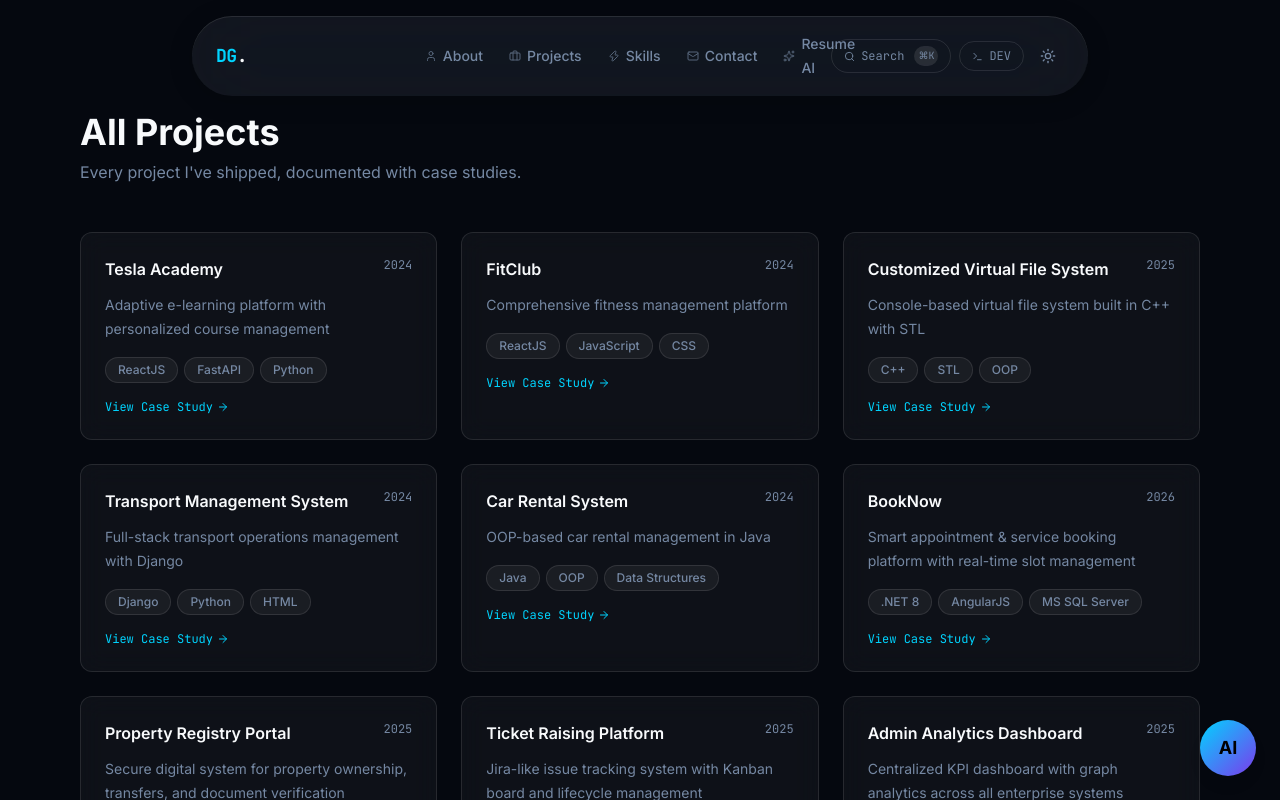
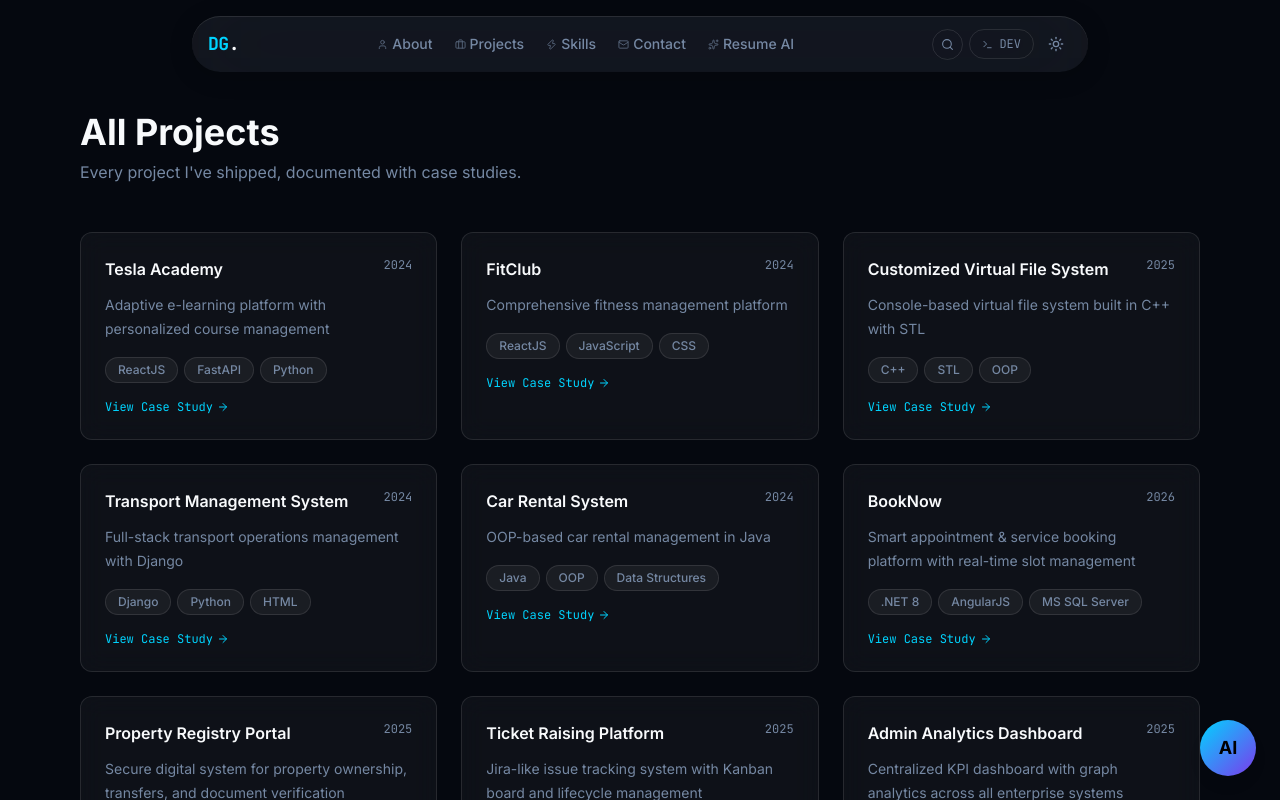
Before and after one commit to DineshDGaikwad/my-portfolio, a Next.js app: page /projects in a window 1280 px wide. Shown: the top 800 px of the page. Built offline with nearby package versions, Linux system fonts and the light colour scheme.

Commit message:
fix: desktop navbar overlap — flex layout, icon-only search, shrink-0 actions

```diff
--- a/components/layout/Navbar.tsx
+++ b/components/layout/Navbar.tsx
@@ -69,23 +69,21 @@ export function Navbar() {
             scrolled ? 'bg-white/[0.08]' : 'bg-white/[0.05]'
           )}
         >
-          <nav className="px-5 md:px-6 py-2.5 grid grid-cols-3 items-center" aria-label="Main navigation">
+          <nav className="px-4 py-2.5 flex items-center justify-between gap-2" aria-label="Main navigation">
 
             {/* Logo */}
-            <div className="flex items-center">
             <motion.a
               href={logoHref}
               whileHover={{ scale: 1.05 }}
               whileTap={{ scale: 0.97 }}
-                className="font-mono text-neon-blue font-bold text-lg tracking-tight focus-visible:outline-none focus-visible:ring-2 focus-visible:ring-neon-blue rounded-full"
+              className="font-mono text-neon-blue font-bold text-lg tracking-tight focus-visible:outline-none focus-visible:ring-2 focus-visible:ring-neon-blue rounded-full shrink-0"
               aria-label="Dinesh Gaikwad — home"
             >
               DG<span className="text-foreground">.</span>
             </motion.a>
-            </div>
 
-            {/* Nav links with icons */}
-            <ul className="flex items-center justify-center gap-0.5" role="list">
+            {/* Nav links with icons — centered */}
+            <ul className="flex items-center gap-0.5 flex-1 justify-center" role="list">
               {navItems.map((item) => {
                 const key = item.href.replace('#', '').replace('/', '')
                 const active = isActive(item.href)
@@ -97,7 +95,7 @@ export function Navbar() {
                       whileHover={{ scale: 1.05 }}
                       whileTap={{ scale: 0.95 }}
                       className={cn(
-                        'relative flex items-center gap-1.5 text-sm font-medium px-3 py-1.5 rounded-full transition-colors duration-200 focus-visible:outline-none focus-visible:ring-2 focus-visible:ring-neon-blue',
+                        'relative flex items-center gap-1 text-sm font-medium px-2.5 py-1.5 rounded-full transition-colors duration-200 focus-visible:outline-none focus-visible:ring-2 focus-visible:ring-neon-blue whitespace-nowrap',
                         active ? 'text-neon-blue' : 'text-muted-foreground hover:text-foreground'
                       )}
                     >
@@ -110,7 +108,7 @@ export function Navbar() {
                       )}
                       {Icon && (
                         <span className="relative z-10 opacity-70">
-                          <Icon size={12} aria-hidden="true" />
+                          <Icon size={11} aria-hidden="true" />
                         </span>
                       )}
                       <span className="relative z-10">{item.label}</span>
@@ -120,18 +118,16 @@ export function Navbar() {
               })}
             </ul>
 
-            {/* Actions */}
-            <div className="flex items-center gap-2 justify-end">
+            {/* Actions — shrink-0 so they never get squeezed */}
+            <div className="flex items-center gap-1.5 shrink-0">
               <motion.button
-                whileHover={{ scale: 1.03 }}
-                whileTap={{ scale: 0.97 }}
+                whileHover={{ scale: 1.1 }}
+                whileTap={{ scale: 0.9 }}
                 onClick={() => window.dispatchEvent(new KeyboardEvent('keydown', { key: 'k', metaKey: true, bubbles: true }))}
-                className="hidden lg:flex items-center gap-1.5 px-3 py-1.5 rounded-full border border-white/10 text-xs text-muted-foreground hover:border-white/20 hover:text-foreground transition-all font-mono"
+                className="p-2 rounded-full border border-white/10 text-muted-foreground hover:border-white/20 hover:text-foreground transition-all"
                 aria-label="Open command palette"
               >
-                <Search size={11} aria-hidden="true" />
-                Search
-                <kbd className="ml-1 px-1 py-0.5 rounded-full bg-white/10 text-2xs">⌘K</kbd>
+                <Search size={13} aria-hidden="true" />
               </motion.button>
 
               <motion.button
```
Lines whose indentation alone changed are shown as unchanged.
